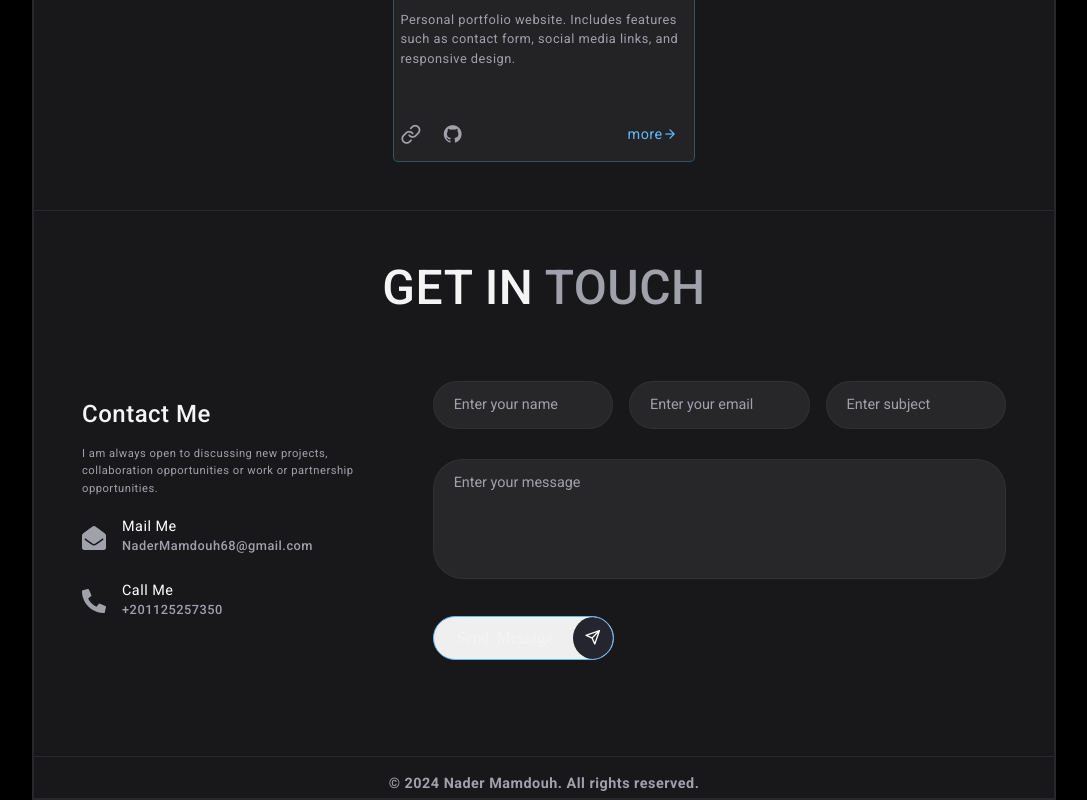
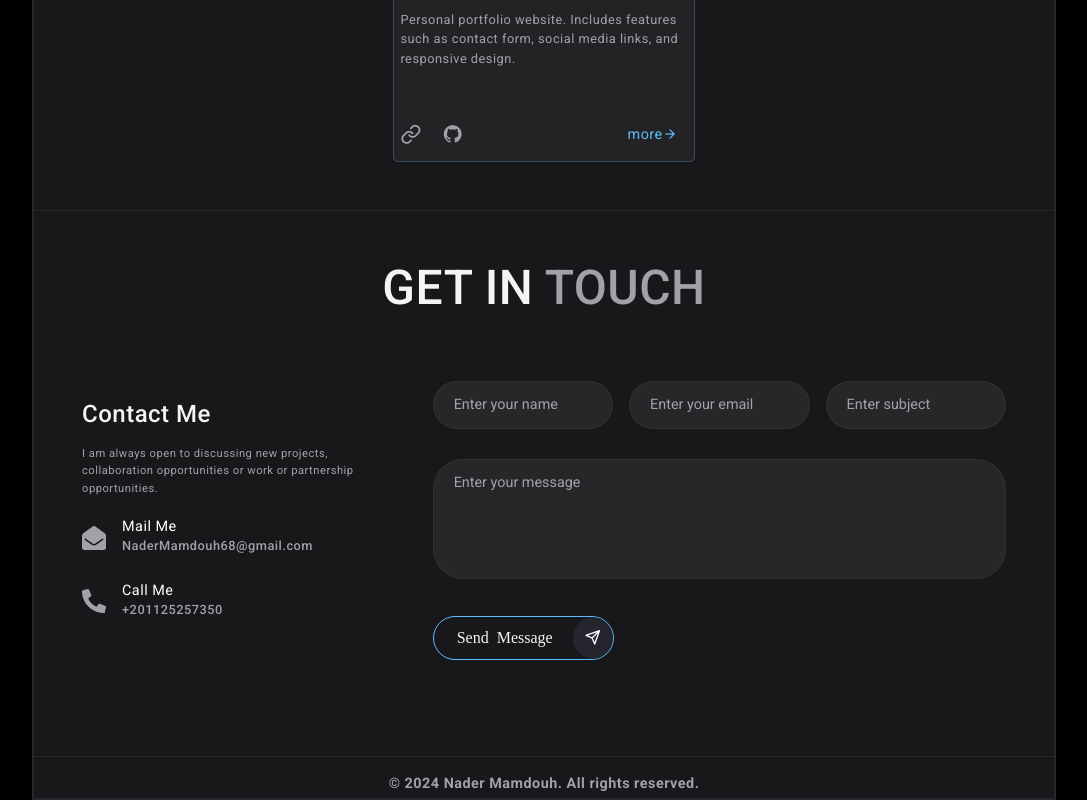
Before and after one commit to nadermamdouh068/portfolio, a React (Vite) app: page / in a window 1280 px wide. Shown: the part 3467-4267 px from the top of the page, without its empty margins (96-1183 px from the left). Built offline with nearby package versions, Linux system fonts and the light colour scheme.

Commit message:
first commit

```diff
--- a/src/Components/2-hero/Hero.css
+++ b/src/Components/2-hero/Hero.css
@@ -141,7 +141,7 @@ section.hero div.icon-cv a:hover{
 .cv-btn{
     display: inline-block;
     color: var(--title);
-    /* background-color: var(--btnBackGround); */
+    background-color: transparent;
     border: 1px solid var(--blue);
     padding: 11px 60px 15px 23px;
     border-radius: 35px;
```
